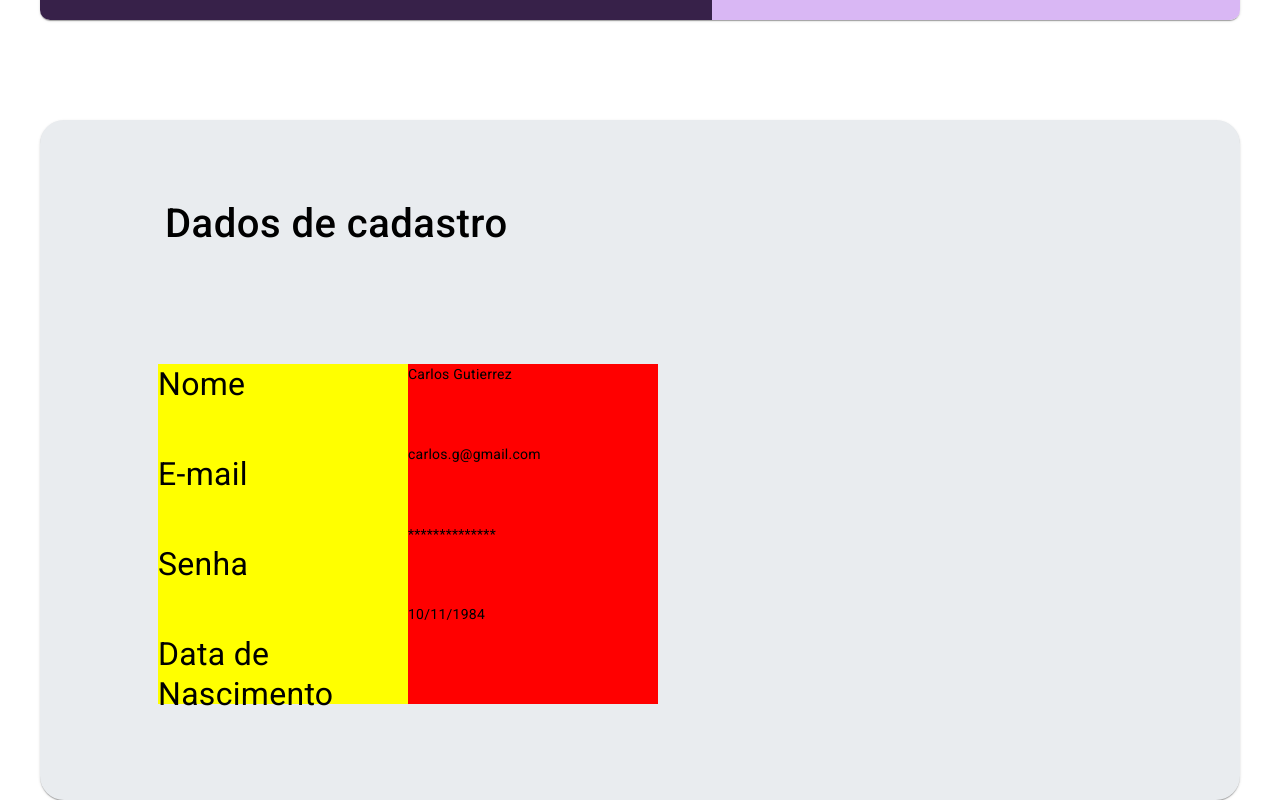
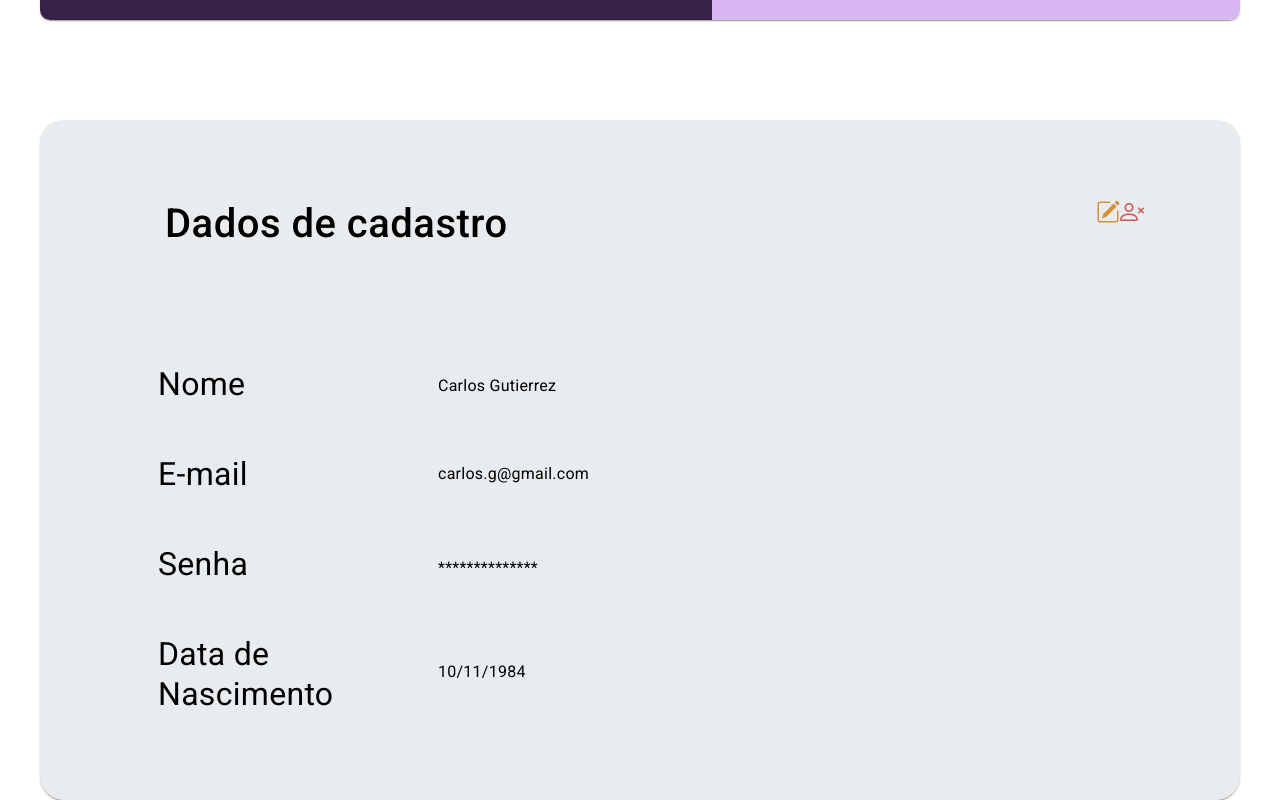
Before and after one commit to pipocagilrosa/pipoca-agil-frontend, an Angular app: page / in a window 1280 px wide. Shown: the part 925-1725 px from the top of the page. Built offline with nearby package versions, Linux system fonts and the light colour scheme.

Commit message:
style: organized view components

```diff
--- a/src/app/your-data/view-data/view-data.component.css
+++ b/src/app/your-data/view-data/view-data.component.css
@@ -6,6 +6,11 @@
     margin-top: 100px;
     padding: 80px 96px 104px 118px;
     border-radius: 24px;
+}
+
+.header {
+    display: flex;
+    justify-content: space-between;
 }
 
 .title {
@@ -24,12 +29,19 @@
     margin-bottom: 50px;
 }
 
-.text-data {
-    margin-bottom: 60px;
+.subtitle-box {
+    width: 280px;
+}
+
+.text {
+    margin-top: 10px;
+    font-size: 16px;
+    font-style: normal;
+    font-weight: 400;
+    line-height: 24px;
 }
 
 .content {
-    background-color: aqua;
     height: 340px;
     margin-top: 100px;
     width: 500px;
--- a/src/app/your-data/view-data/view-data.component.html
+++ b/src/app/your-data/view-data/view-data.component.html
@@ -1,17 +1,23 @@
 <mat-card class="container">
-    <h2 class="title">Dados de cadastro</h2>
+    <div class="header">
+        <h2 class="title">Dados de cadastro</h2>
+        <div>
+            <img src="assets/pencil-square.png" alt="">
+            <img src="assets/person-x.png" alt="">
+        </div>
+    </div>
     <div class="content">
-        <div style="width: 250px; background-color: yellow;">
+        <div class="subtitle-box">
             <h3 class="subtitle">Nome</h3>
             <h3 class="subtitle">E-mail</h3>
             <h3 class="subtitle">Senha</h3>
             <h3 class="subtitle">Data de Nascimento</h3>
         </div>
-        <div style="width: 250px; background-color: red;">
-            <p class="text-data">Carlos Gutierrez</p>
-            <p class="text-data">carlos.g@gmail.com</p>
-            <p class="text-data">**************</p>
-            <p class="text-data">10/11/1984</p>
+        <div class="box-text">
+            <p class="text" style="margin-bottom: 64px;">Carlos Gutierrez</p>
+            <p class="text" style="margin-bottom: 70px;">carlos.g@gmail.com</p>
+            <p class="text" style="margin-bottom: 80px;">**************</p>
+            <p class="text">10/11/1984</p>
         </div>
     </div>
 </mat-card>
```
Also changed, not shown: src/assets/pencil-square.png (added), src/assets/person-x.png (added).
